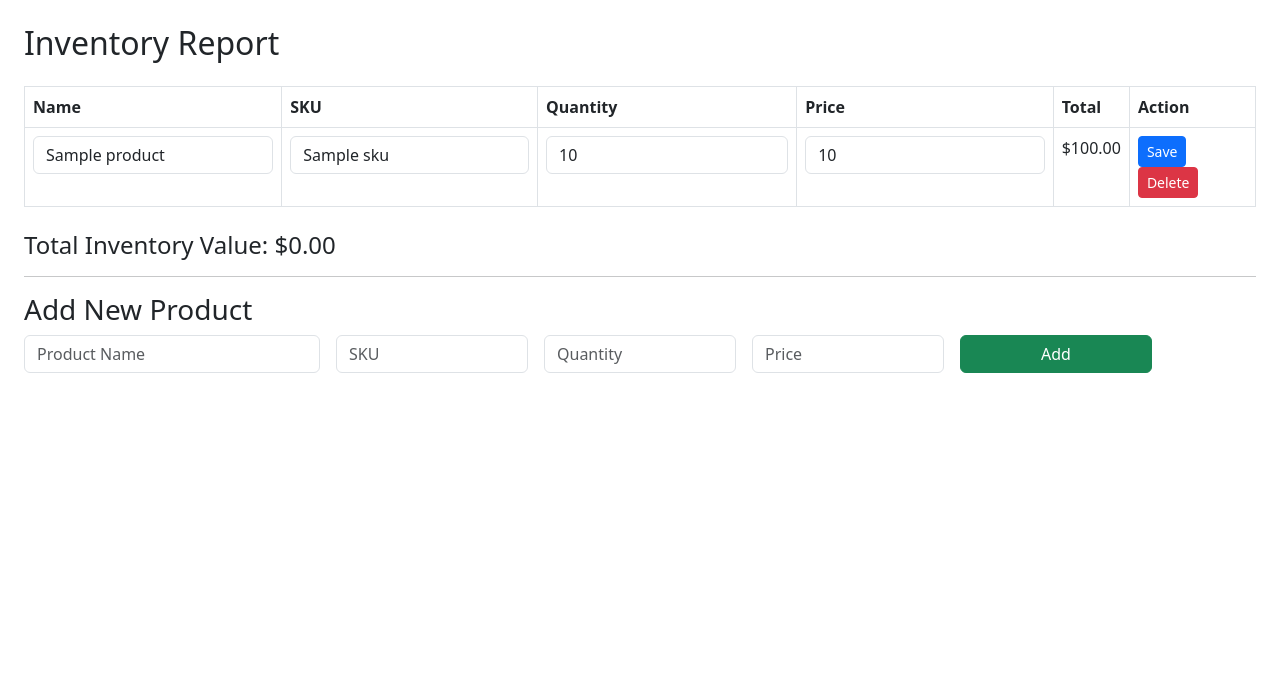
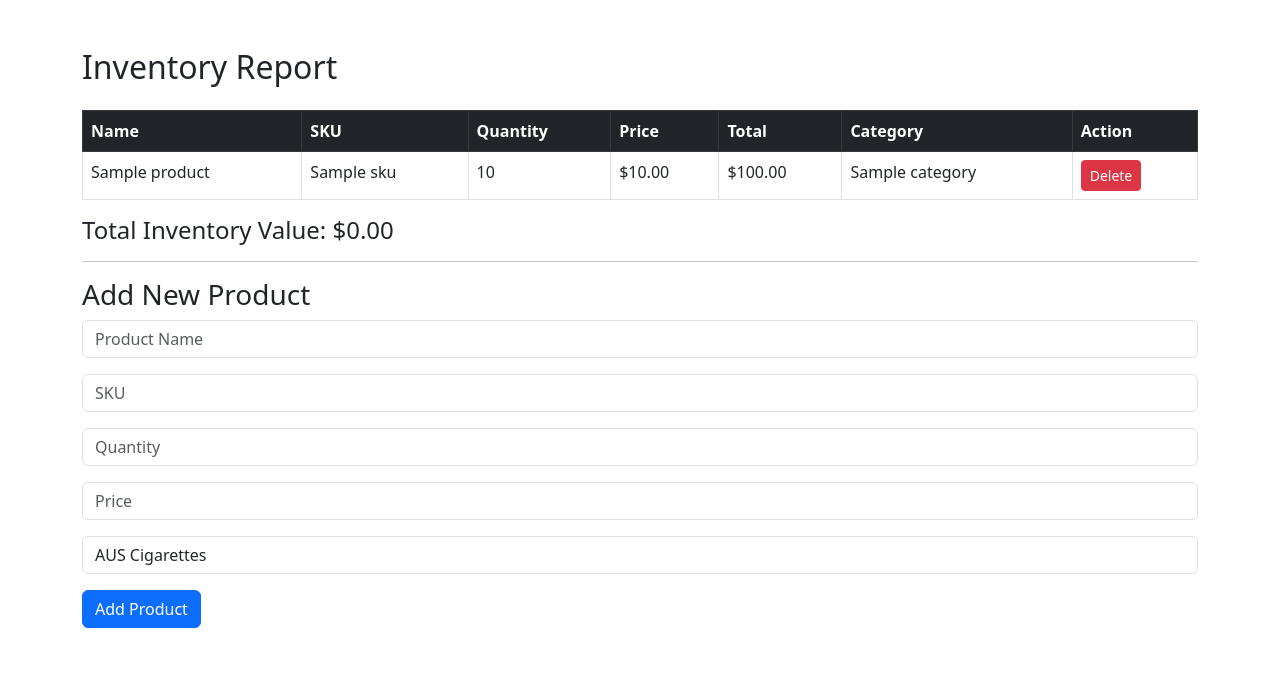
Before and after one commit to iyadalduhni/inventory-system, a Flask app: template templates/report.html in a window 1280 px wide. Shown: the top 675 px of the page. Run offline with Flask 3, Linux system fonts and the light colour scheme; the template is opened without the code that fills it: most values are stand-ins (such as "Sample title", 1, 10 or a date in 2020).

Commit message:
Update report.html

```diff
--- a/templates/report.html
+++ b/templates/report.html
@@ -1,63 +1,69 @@
 <!DOCTYPE html>
-<html lang="en">
+<html>
 <head>
-    <meta charset="UTF-8">
     <title>Inventory Report</title>
     <link href="https://cdn.jsdelivr.net/npm/bootstrap@5.3.0/dist/css/bootstrap.min.css" rel="stylesheet">
 </head>
-<body class="p-4">
+<body class="p-5">
+    <div class="container">
         <h2 class="mb-4">Inventory Report</h2>
-
         <table class="table table-bordered">
-        <thead>
+            <thead class="table-dark">
                 <tr>
                     <th>Name</th>
                     <th>SKU</th>
                     <th>Quantity</th>
                     <th>Price</th>
                     <th>Total</th>
+                    <th>Category</th>
                     <th>Action</th>
                 </tr>
             </thead>
             <tbody>
                 {% for product in products %}
                 <tr>
-                <form action="{{ url_for('edit_product', product_id=product['id']) }}" method="POST">
-                    <td><input type="text" name="name" value="{{ product['name'] }}" class="form-control"></td>
-                    <td><input type="text" name="sku" value="{{ product['sku'] }}" class="form-control"></td>
-                    <td><input type="number" name="quantity" value="{{ product['quantity'] }}" class="form-control"></td>
-                    <td><input type="number" step="0.01" name="price" value="{{ product['price'] }}" class="form-control"></td>
-                    <td>${{ "%.2f"|format(product['quantity'] * product['price']) }}</td>
+                    <td>{{ product.name }}</td>
+                    <td>{{ product.sku }}</td>
+                    <td>{{ product.quantity }}</td>
+                    <td>${{ "%.2f"|format(product.price) }}</td>
+                    <td>${{ "%.2f"|format(product.quantity * product.price) }}</td>
+                    <td>{{ product.category }}</td>
                     <td>
-                        <button type="submit" class="btn btn-primary btn-sm">Save</button>
-                        <a href="{{ url_for('delete_product', product_id=product['id']) }}" class="btn btn-danger btn-sm">Delete</a>
+                        <form action="{{ url_for('delete', product_id=product.id) }}" method="POST">
+                            <button class="btn btn-danger btn-sm">Delete</button>
+                        </form>
                     </td>
-                </form>
                 </tr>
                 {% endfor %}
             </tbody>
         </table>
 
-    <h4 class="mt-4">Total Inventory Value: ${{ "%.2f"|format(total_value) }}</h4>
+        <h4>Total Inventory Value: ${{ "%.2f"|format(total_value) }}</h4>
 
         <hr>
         <h3>Add New Product</h3>
-    <form action="{{ url_for('add_product') }}" method="POST" class="row g-3">
-        <div class="col-md-3">
-            <input type="text" name="name" placeholder="Product Name" class="form-control" required>
+        <form method="POST">
+            <div class="mb-3">
+                <input type="text" class="form-control" name="name" placeholder="Product Name" required>
             </div>
-        <div class="col-md-2">
-            <input type="text" name="sku" placeholder="SKU" class="form-control" required>
+            <div class="mb-3">
+                <input type="text" class="form-control" name="sku" placeholder="SKU" required>
             </div>
-        <div class="col-md-2">
-            <input type="number" name="quantity" placeholder="Quantity" class="form-control" required>
+            <div class="mb-3">
+                <input type="number" class="form-control" name="quantity" placeholder="Quantity" required>
             </div>
-        <div class="col-md-2">
-            <input type="number" step="0.01" name="price" placeholder="Price" class="form-control" required>
+            <div class="mb-3">
+                <input type="number" step="0.01" class="form-control" name="price" placeholder="Price" required>
             </div>
-        <div class="col-md-2">
-            <button type="submit" class="btn btn-success w-100">Add</button>
+            <div class="mb-3">
+                <select class="form-control" name="category" required>
+                    <option value="AUS">AUS Cigarettes</option>
+                    <option value="INTL">International Cigarettes</option>
+                    <option value="VAPE">Vape</option>
+                </select>
             </div>
+            <button type="submit" class="btn btn-primary">Add Product</button>
         </form>
+    </div>
 </body>
 </html>
```
Lines whose indentation alone changed are shown as unchanged.
